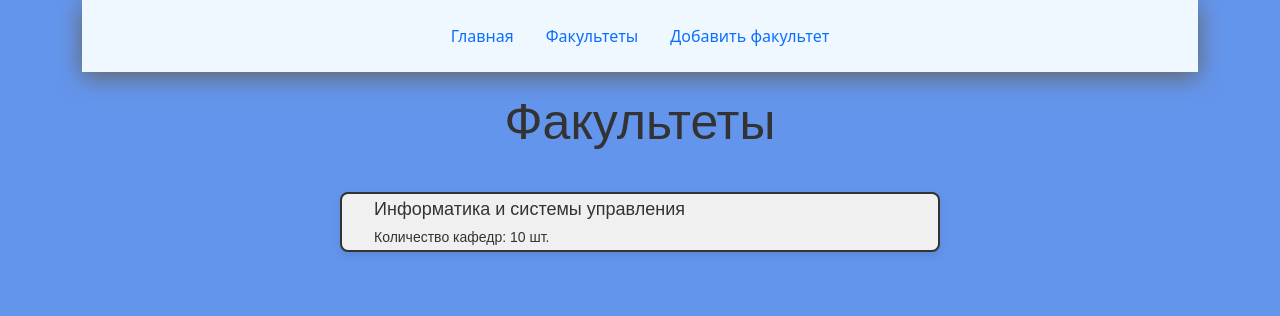
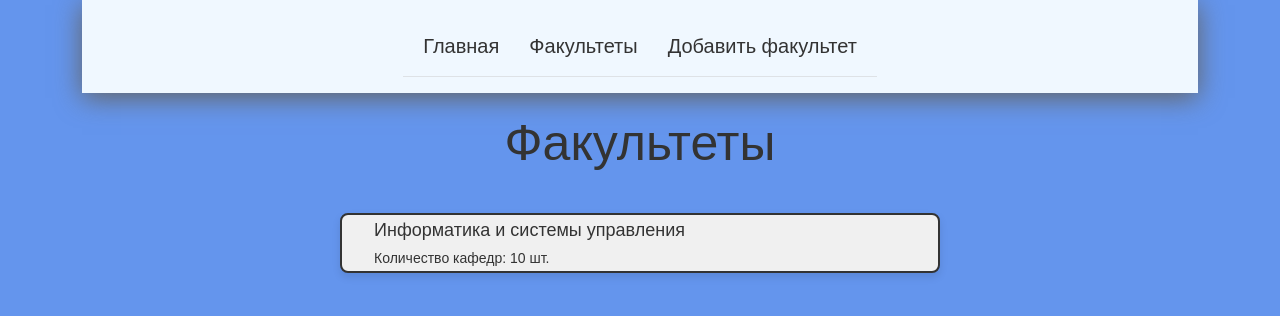
Before and after one commit to Alexey-creator875/PCPL-Labs-2025, a Flask app: page /faculties in a window 1280 px wide. Shown: the top 316 px of the page. Run offline with Flask 3, Linux system fonts and the light colour scheme; data comes from the database, SQL or seed files in the repository.

Commit message:
work with navigation

```diff
--- a/dz/static/css/main.css
+++ b/dz/static/css/main.css
@@ -1,4 +1,4 @@
-/* HEADER */
+/* NAVIGATION */
 header {
     position: sticky;
     top: 0;
@@ -6,6 +6,29 @@ header {
     background-color:aliceblue;
     box-shadow: 0 5px 25px rgb(100, 100, 100);
 }
+
+.nav-pills {
+    display: flex;
+    list-style: none;
+    margin: 0;
+    gap: 30px;
+    padding: 15px 20px;
+    border-bottom: 1px solid #dee2e6;
+}
+
+.nav-link {
+    font-family: Arial, sans-serif;
+    font-size: 20px;
+    color: #333;
+    text-align: left;
+    text-decoration: none;
+}
+
+.nav-link:hover {
+    text-decoration: none;
+    color: cornflowerblue;
+}
+
 
 /* BODY */
 body {
--- a/dz/templates/base.html
+++ b/dz/templates/base.html
@@ -10,7 +10,7 @@
 <body>
     <div class="container">
         <header class="d-flex justify-content-center py-3">
-            <ul class="nav nav-pills">
+            <ul class="nav-pills">
                 <li class="nav-item"><a href="{{ url_for('index') }}" class="nav-link">Главная</a></li>
                 <li class="nav-item"><a href="{{ url_for('faculties') }}" class="nav-link">Факультеты</a></li>
                 <li class="nav-item"><a href="{{ url_for('create_faculty') }}" class="nav-link">Добавить факультет</a></li>
```
